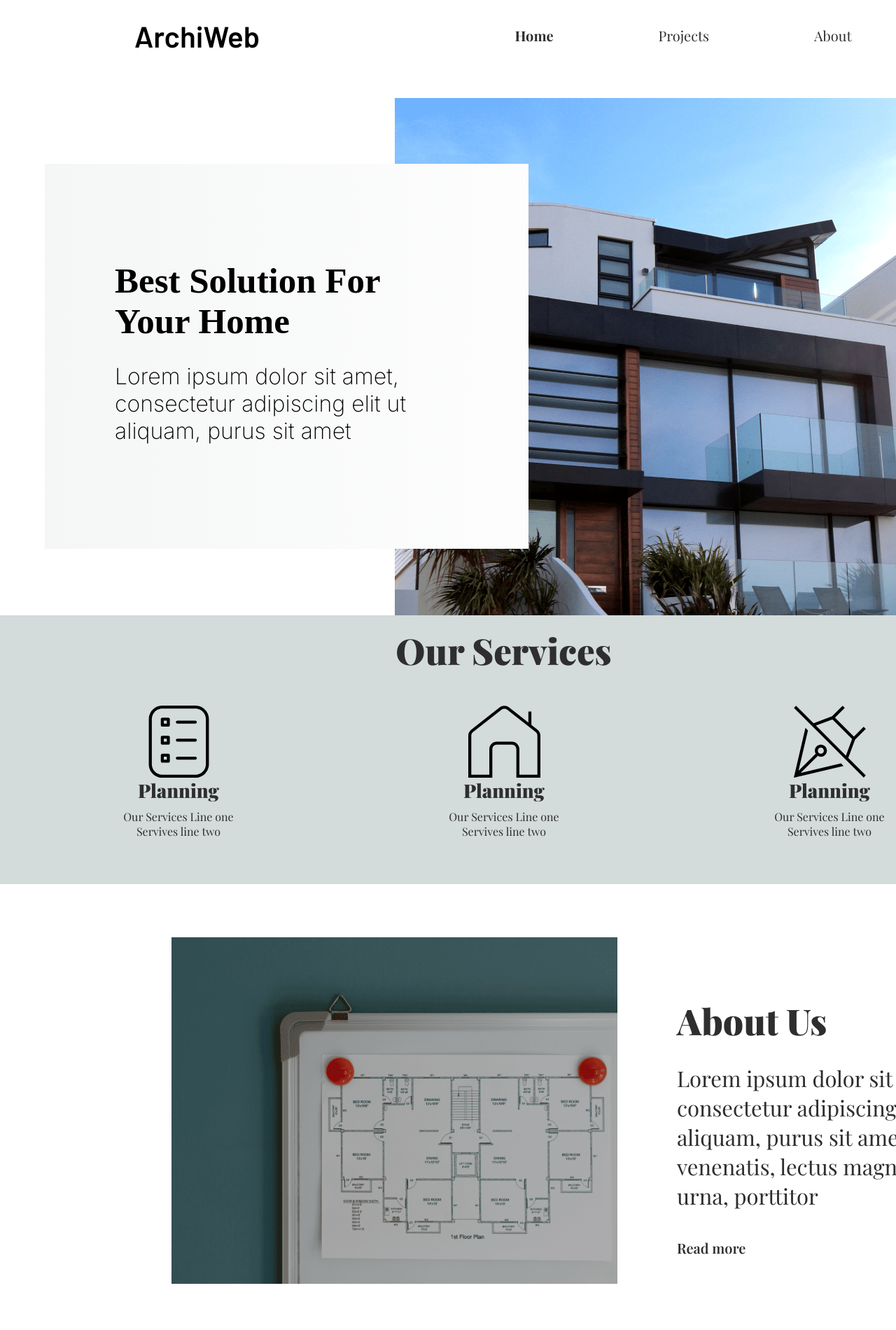
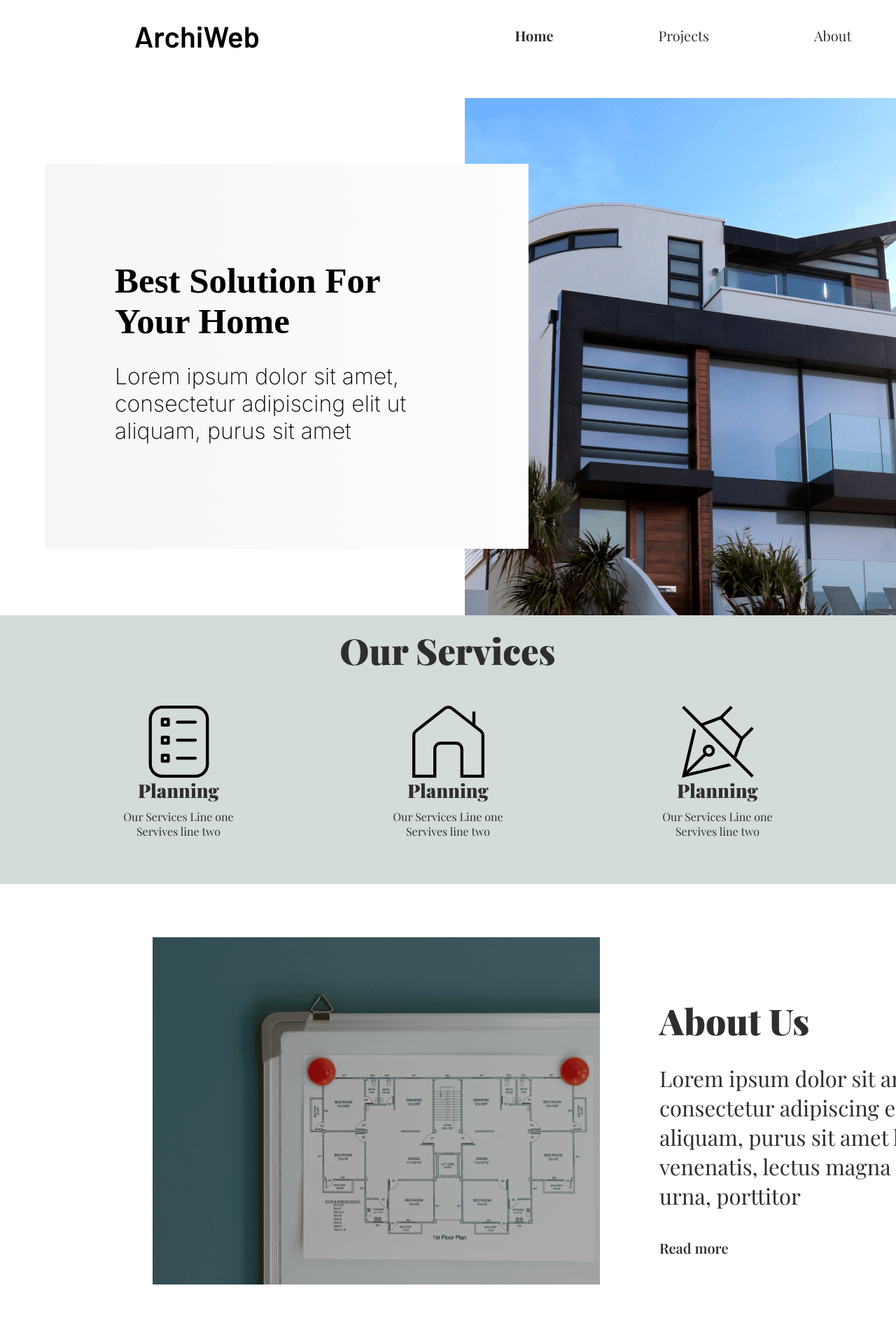
Before and after one commit to Tomekggvp/ArchiWeb, a plain HTML site: page index.html in a window 1280 px wide. Shown: the top 1900 px of the page at 70% size. Drawn offline with nearby package versions, Linux system fonts and the light colour scheme; a web font is replaced by a local one.

Commit message:
version on 1440px

```diff
--- a/scss/bloks/_footer.scss
+++ b/scss/bloks/_footer.scss
@@ -1,6 +1,7 @@
 footer {
+    width: 100%;
     min-width: 1440px;
-    min-height: 369px;
+    height: 369px;
     background-color: $footer-bg;
     margin-top: 150px;
 
@@ -10,6 +11,7 @@ footer {
         padding-top: 47px;
         padding-left: 97px;
         height: 369px;
+        width: 100%;
 
 
 
--- a/scss/bloks/_header.scss
+++ b/scss/bloks/_header.scss
@@ -9,7 +9,8 @@
 
 .header-top___midle{
   position: relative;
-  min-width: 1440px;
+  width: 100%;
+  max-width: 1440px;
   margin: 5% 5% 0 5%;
 
 
@@ -32,7 +33,7 @@
     width: 1150px;
     height: 739px;
     position: relative;
-    left: 500px;
+    left: 600px;
     z-index: 0;
 
  }
--- a/scss/bloks/_main.scss
+++ b/scss/bloks/_main.scss
@@ -1,5 +1,5 @@
 main {
-    min-width: 1440px;
+    width: 100%;
 
 
     .Our-Services{
@@ -7,6 +7,8 @@ main {
         padding: 16px 177px 65px 176px;
         margin-bottom: 76px;
         background-color: rgba(37, 77, 77, 0.2);
+        min-width: 764px;
+
 
         .Our-Services__title{
             margin-left: auto;
@@ -179,7 +181,8 @@ main {
     .About-us {
         display: flex;
         margin: 0 0 0 17%;
-        width: 1276px;
+        width: 100%;
+        max-width: 1440px;
         height: 500px;
 
         .About-us__img{
```
Also changed, not shown: css/main.css, css/main.min.css.
